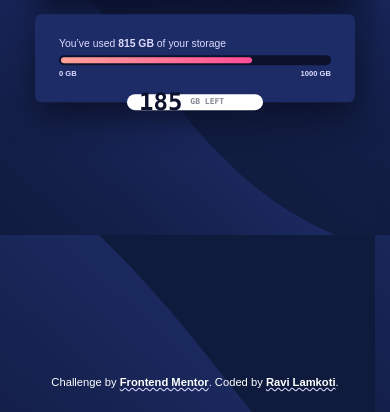
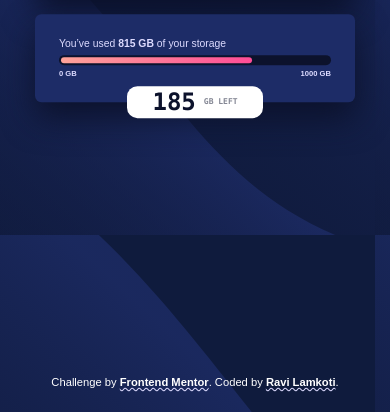
Before and after one commit to RavenColEvol/fylo, a plain HTML site: page index.html in a window 390 px wide. Shown: the part 432-844 px from the top of the page. Drawn offline with Linux system fonts and the light colour scheme; a web font is replaced by a local one.

Commit message:
initial commit

```diff
--- a/styles.css
+++ b/styles.css
@@ -25,6 +25,7 @@ body {
     color: var(--white);
     font-weight: 400;
     height: 100%;
+    overflow-x: hidden;
 }
 
 .curve {
@@ -232,6 +233,8 @@ a {
         top: 100%;
         left: 50%;
         transform: translate(-50%,-50%) ;
+        padding:2rem;
+        justify-content: center;
     }
 
     .message::after {
```
